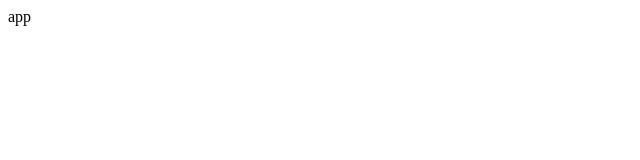
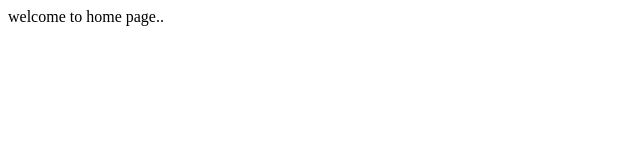
Before and after one commit to saroj-kapali/saroj-website, a React (Vite) app: page / in a window 1280 px wide. Shown: the top 160 px of the page, without its empty margins (0-640 px from the left). Built offline with nearby package versions, Linux system fonts and the light colour scheme.

Commit message:
create home component

```diff
--- a/src/App.jsx
+++ b/src/App.jsx
@@ -1,11 +1,12 @@
-import React from 'react'
+import React from "react";
+import Home from "./pages/Home";
 
 const App = () => {
   return (
     <div>
-      app
+      <Home />
     </div>
-  )
-}
+  );
+};
 
-export default App
+export default App;
--- /dev/null
+++ b/src/pages/Home.jsx
@@ -0,0 +1,7 @@
+import React from "react";
+
+const Home = () => {
+  return <div>welcome to home page..</div>;
+};
+
+export default Home;
```
